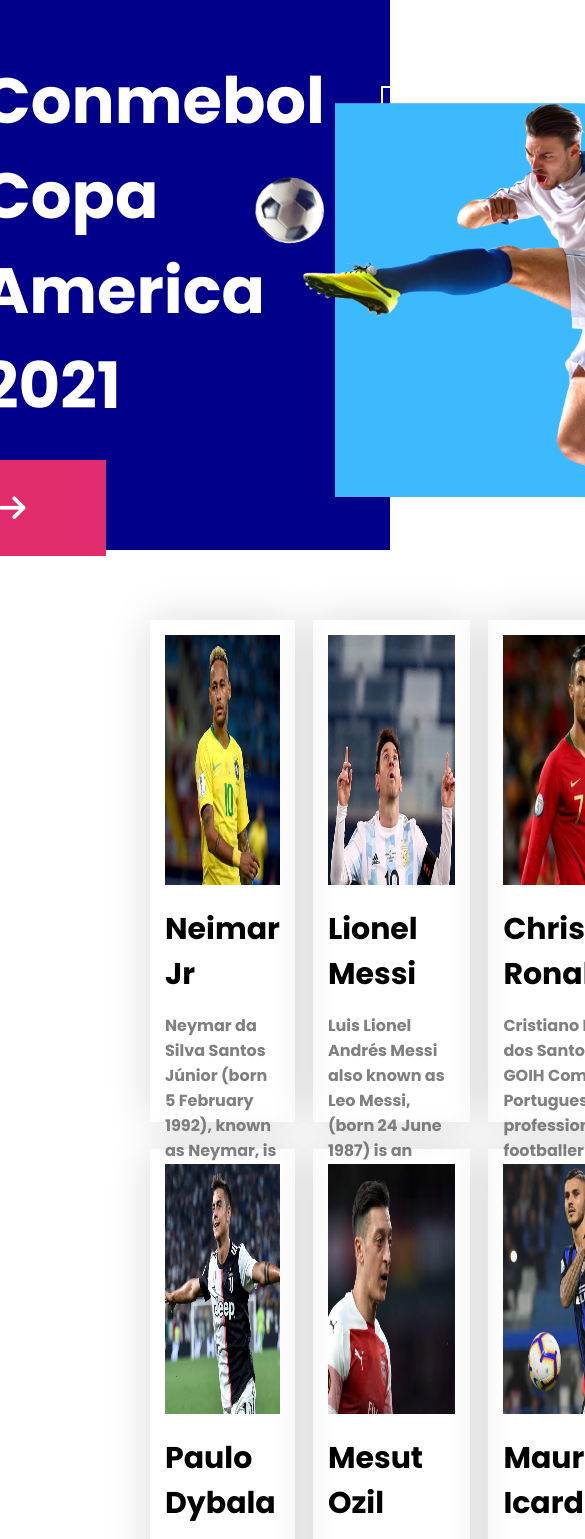
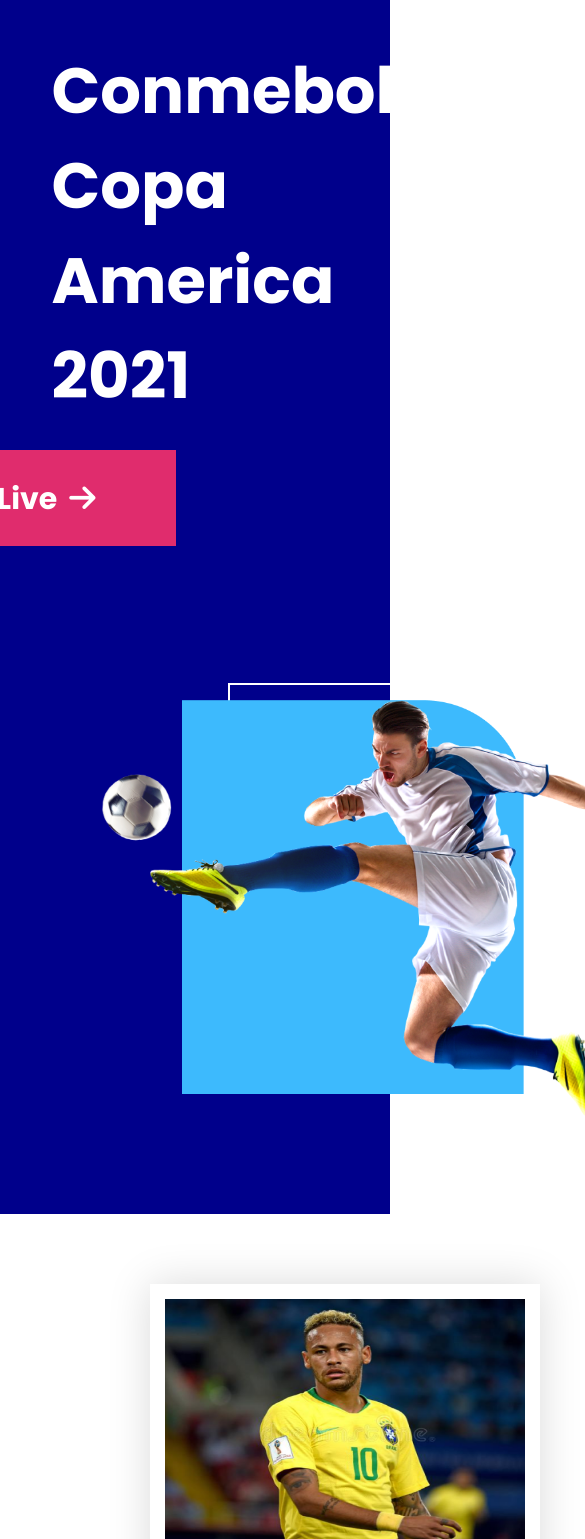
Before and after one commit to halimamowlaanna/responsive-football, a plain HTML site: page index.html in a window 390 px wide. Shown: the top 1539 px of the page, 585 px wide, since content can reach past the window. Drawn offline with Linux system fonts and the light colour scheme.

Commit message:
responsive try

```diff
--- a/styles/style.css
+++ b/styles/style.css
@@ -178,3 +178,24 @@ footer {
 .copyright {
   font-size: 18px;
 }
+
+/* ----------------
+media query
+-------------------- */
+/* mobile devises */
+@media only screen and (max-width: 688px) {
+  .container {
+    width: 100%;
+  }
+  .players,
+  footer {
+    grid-template-columns: repeat(1, 1fr);
+  }
+  .banner {
+    display: flex;
+    flex-direction: column;
+    flex-wrap: wrap;
+    align-items: center;
+    height: auto;
+  }
+}
```
